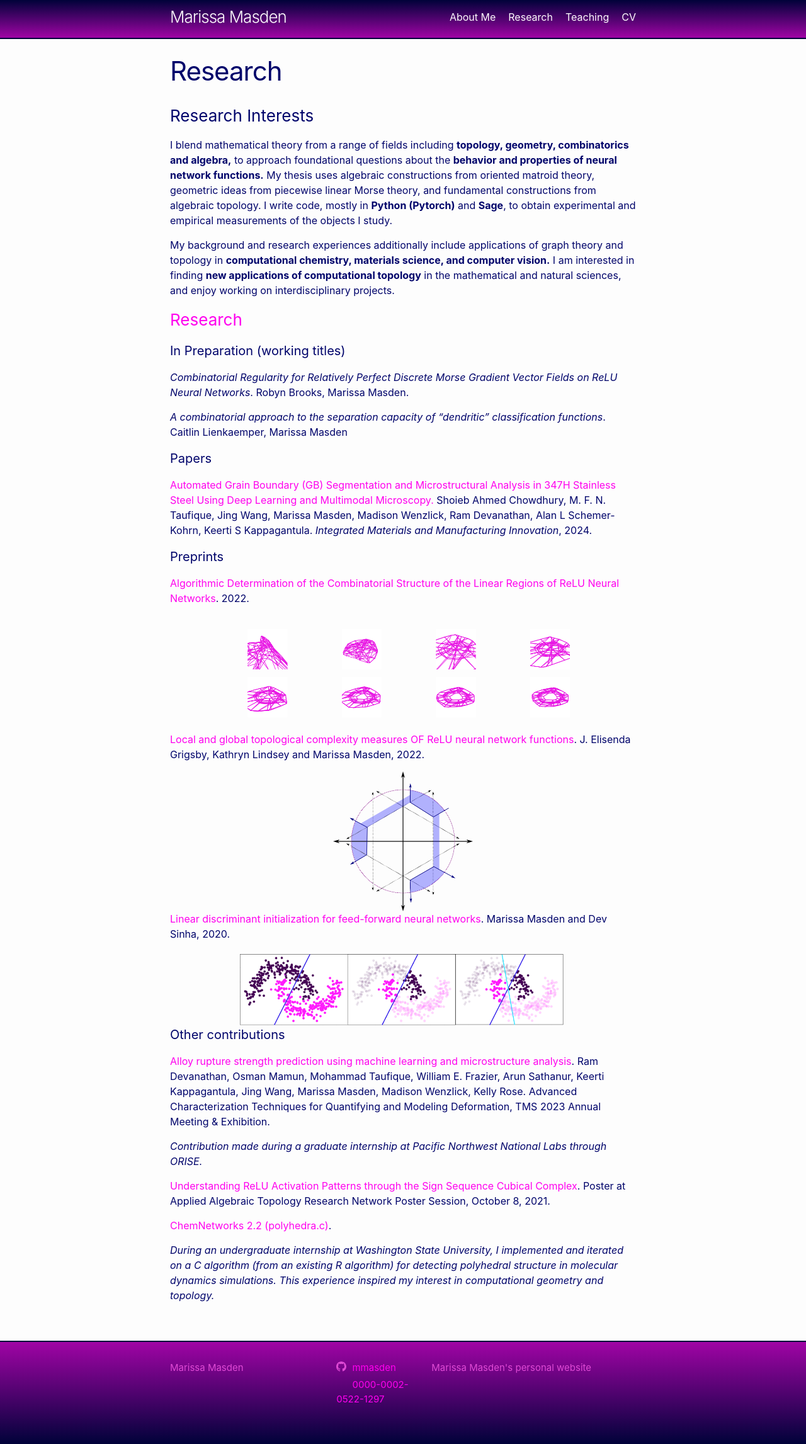
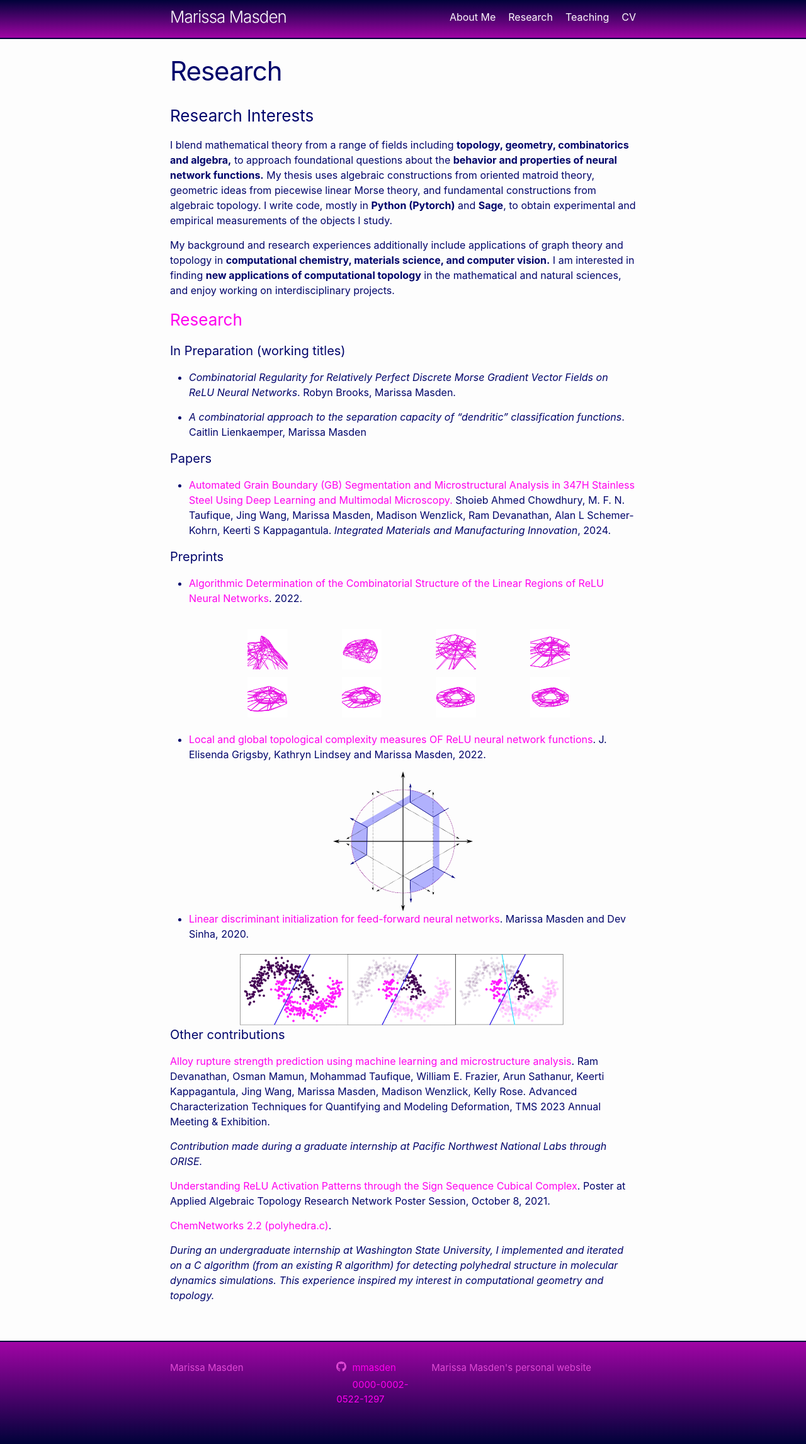
Before and after one commit to mmasden/mmasden.github.io, a Jekyll site: the page built from research.markdown, in a window 1280 px wide. Shown: the whole page at 63% size. Built offline with Jekyll 4.4.1, drawn with Linux system fonts in a browser that asks for light colours.

```diff
--- a/research.markdown
+++ b/research.markdown
@@ -15,30 +15,31 @@ My background and research experiences additionally include applications of grap
 
 #### In Preparation (working titles)
 
-*Combinatorial Regularity for Relatively Perfect Discrete Morse Gradient Vector Fields on ReLU Neural Networks*. Robyn Brooks, Marissa Masden.
+* *Combinatorial Regularity for Relatively Perfect Discrete Morse Gradient Vector Fields on ReLU Neural Networks*. Robyn Brooks, Marissa Masden.
 
-*A combinatorial approach to the separation capacity of "dendritic" classification functions*. Caitlin Lienkaemper, Marissa Masden
+* *A combinatorial approach to the separation capacity of "dendritic" classification functions*. Caitlin Lienkaemper, Marissa Masden
 
 #### Papers
-[Automated Grain Boundary (GB) Segmentation and Microstructural Analysis in 347H Stainless Steel Using Deep Learning and Multimodal Microscopy.](https://link.springer.com/article/10.1007/s40192-023-00305-7) Shoieb Ahmed Chowdhury, M. F. N. Taufique, Jing Wang, Marissa Masden, Madison Wenzlick, Ram Devanathan, Alan L Schemer-Kohrn, Keerti S Kappagantula. *Integrated Materials and Manufacturing Innovation*, 2024.
+
+* [Automated Grain Boundary (GB) Segmentation and Microstructural Analysis in 347H Stainless Steel Using Deep Learning and Multimodal Microscopy.](https://link.springer.com/article/10.1007/s40192-023-00305-7) Shoieb Ahmed Chowdhury, M. F. N. Taufique, Jing Wang, Marissa Masden, Madison Wenzlick, Ram Devanathan, Alan L Schemer-Kohrn, Keerti S Kappagantula. *Integrated Materials and Manufacturing Innovation*, 2024.
 
 #### Preprints
 
-[Algorithmic Determination of the Combinatorial Structure of the Linear Regions of ReLU Neural Networks](https://arxiv.org/abs/2207.07696). 2022.
+* [Algorithmic Determination of the Combinatorial Structure of the Linear Regions of ReLU Neural Networks](https://arxiv.org/abs/2207.07696). 2022.
 
 
 <div style="text-align:center">
 <img src="/assets/images/torus4.png" width="120%">
 </div>
 
-[Local and global topological complexity measures OF ReLU neural network functions](https://arxiv.org/abs/2204.06062). J. Elisenda Grigsby, Kathryn Lindsey and Marissa Masden, 2022.
+* [Local and global topological complexity measures OF ReLU neural network functions](https://arxiv.org/abs/2204.06062). J. Elisenda Grigsby, Kathryn Lindsey and Marissa Masden, 2022.
 
 
 <div style="text-align:center">
 <img src="/assets/images/LC_plus_handles.png" width="30%">
 </div>
 
-[Linear discriminant initialization for feed-forward neural networks](https://arxiv.org/abs/2007.12782). Marissa Masden and Dev Sinha, 2020.
+* [Linear discriminant initialization for feed-forward neural networks](https://arxiv.org/abs/2007.12782). Marissa Masden and Dev Sinha, 2020.
 
 <div style="text-align:center">
 <img src="/assets/images/ldasort2.jpg" width="70%">
```
